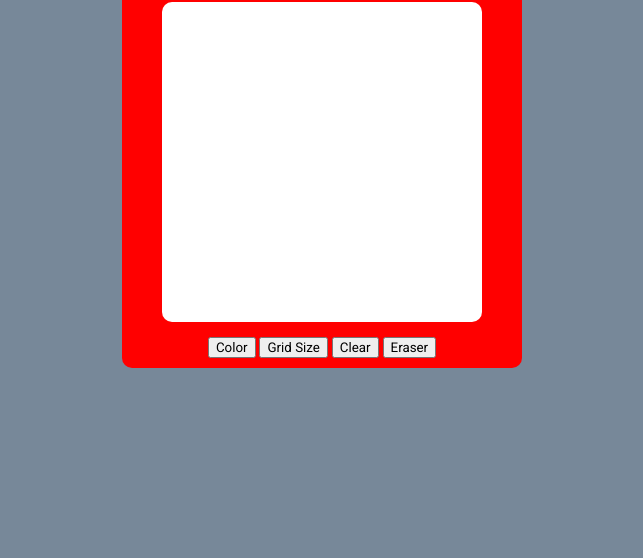
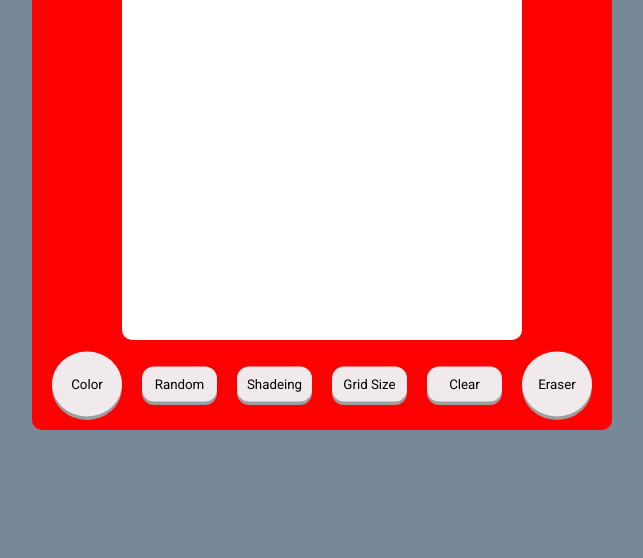
Before and after one commit to johnedwardlee/etch-a-sketch, a plain HTML site: page index.html in a window 1280 px wide. Shown: the part 242-800 px from the top of the page, without its empty margins (318-961 px from the left). Drawn offline with Linux system fonts and the light colour scheme.

Commit message:
Layout done: Buttons upgraded Classes added for JS linking

```diff
--- a/index.html
+++ b/index.html
@@ -16,14 +16,30 @@
       <div class="top"><h2>Etch-A-Sketch</h2></div>
       <div class="grid-container">
         <div class="grid-border"></div>
-        <div class="grid"></div>
+        <div id="grid"></div>
         <div class="grid-border"></div>
       </div>
       <div class="options">
-        <button class="knob btn-color">Color</button>
-        <button class="btn-middle">Grid Size</button>
-        <button class="btn-middle btn-clear">Clear</button>
-        <button class="knob btn-eraser">Eraser</button>
+        <button class="knob btn-color">
+          <span class="front-round">Color</span>
+        </button>
+        <div class="middle-btns">
+          <button class="btn-middle btn-rand">
+            <span class="front">Random</span>
+          </button>
+          <button class="btn-middle btn-shade">
+            <span class="front">Shadeing</span>
+          </button>
+          <button class="btn-middle btn-size">
+            <span class="front">Grid Size</span>
+          </button>
+          <button class="btn-middle btn-clear">
+            <span class="front">Clear</span>
+          </button>
+        </div>
+        <button class="knob btn-eraser">
+          <span class="front-round">Eraser</span>
+        </button>
       </div>
     </div>
   </body>
--- a/styles.css
+++ b/styles.css
@@ -44,18 +44,72 @@ body {
   width: 30px;
 }
 
-.grid {
+#grid {
   background-color: white;
-  height: 320px;
-  width: 320px;
+  height: 400px;
+  width: 400px;
   border-radius: 10px;
 }
 
 .options {
   background-color: red;
-  padding-left: 30px;
-  padding-right: 30px;
+  padding-left: 10px;
+  padding-right: 10px;
+  display: flex;
+  align-items: center;
+  justify-content: space-evenly;
+  gap: 20px;
+}
+
+.middle-btns {
+  display: flex;
+  gap: 20px;
+}
+
+.btn-middle {
+  background: hsl(330, 1%, 62%);
+  border-radius: 12px;
+  border: none;
+  padding: 0;
+  cursor: pointer;
+  outline-offset: 4px;
+}
+
+.front {
+  display: block;
+  padding: 10px 0px;
+  width: 75px;
+  border-radius: 12px;
+  background: hsl(343, 19%, 93%);
+  color: black;
+  transform: translateY(-3.5px);
+  white-space: nowrap;
+}
+
+.btn-middle:active .front {
+  transform: translateY(-1px);
 }
 
 .knob {
+  background: hsl(330, 1%, 62%);
+  border-radius: 100%;
+  border: none;
+  padding: 0;
+  cursor: pointer;
+  outline-offset: 4px;
 }
+.front-round {
+  display: block;
+  padding: 25px 0px;
+  width: 70px;
+  height: auto;
+  border-radius: 100%;
+  background: hsl(343, 19%, 93%);
+  color: black;
+  transform: translateY(-3.5px);
+  white-space: nowrap;
+}
+
+.knob:active .front-round {
+  transform: translateY(-1px);
+}
```
